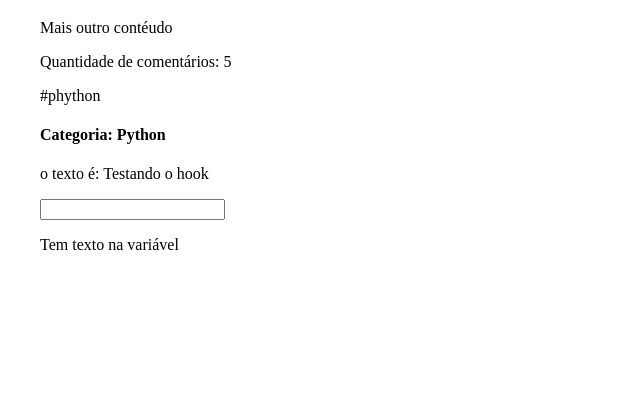
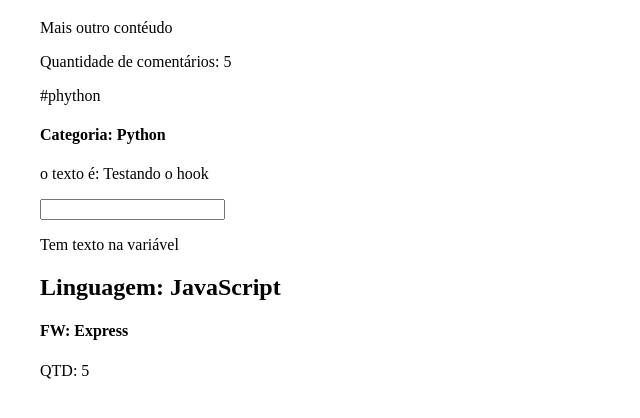
Before and after one commit to RosemeireRibeiroCaetano/typescript, a React (Create React App) app in the folder 11_react_com_ts/: page / in a window 1280 px wide. Shown: the part 633-1051 px from the top of the page, without its empty margins (0-640 px from the left). Built offline with nearby package versions, Linux system fonts and the light colour scheme.

Commit message:
Utilizando o dado de contexto

```diff
--- a/11_react_com_ts/src/App.tsx
+++ b/11_react_com_ts/src/App.tsx
@@ -10,6 +10,9 @@
 
 // 6 - UseState
 import State from './components/State';
+
+// 10 - Utilizando contexto
+import Context from './components/Context';
 
 
 // 8 - Type
@@ -84,7 +87,7 @@
       <State/>
       {mytext && <p>Tem texto na variável</p>}
       {mySecondText && <p>Tem texto na variável</p>}
-
+      <Context />
      </div>
      </AppContext.Provider>
   );
--- /dev/null
+++ b/11_react_com_ts/src/components/Context.tsx
@@ -0,0 +1,26 @@
+// 10 - Utilizando contexto
+
+import React, {useContext} from 'react'
+
+import { AppContext } from "../App";
+
+export interface props {
+
+}
+
+function Context() {
+
+  const details = useContext(AppContext)
+
+  return <>
+    {details && (
+      <div>
+        <h2>Linguagem: {details.language}</h2>
+        <h4>FW: {details.framework}</h4>
+        <p>QTD: {details.projects}</p>
+      </div>
+    )}
+    </>;
+}
+
+export default Context
```
